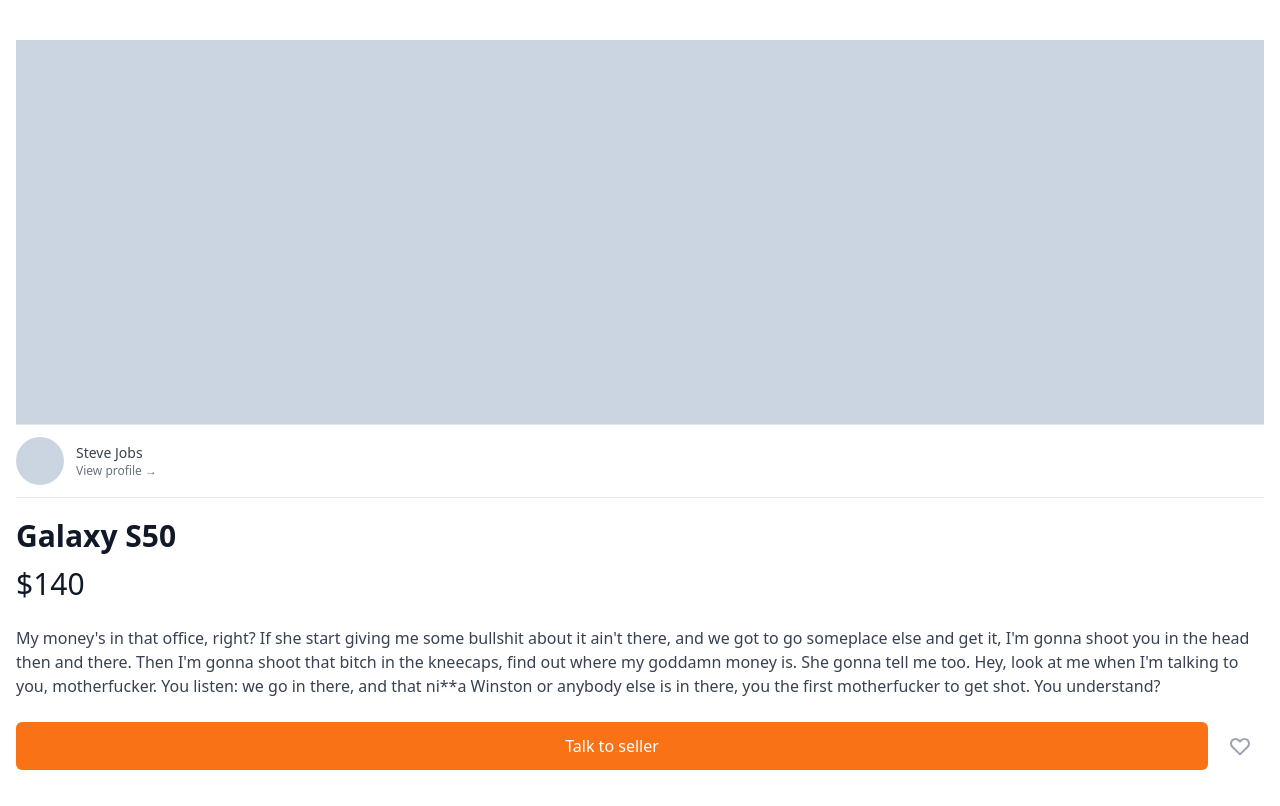
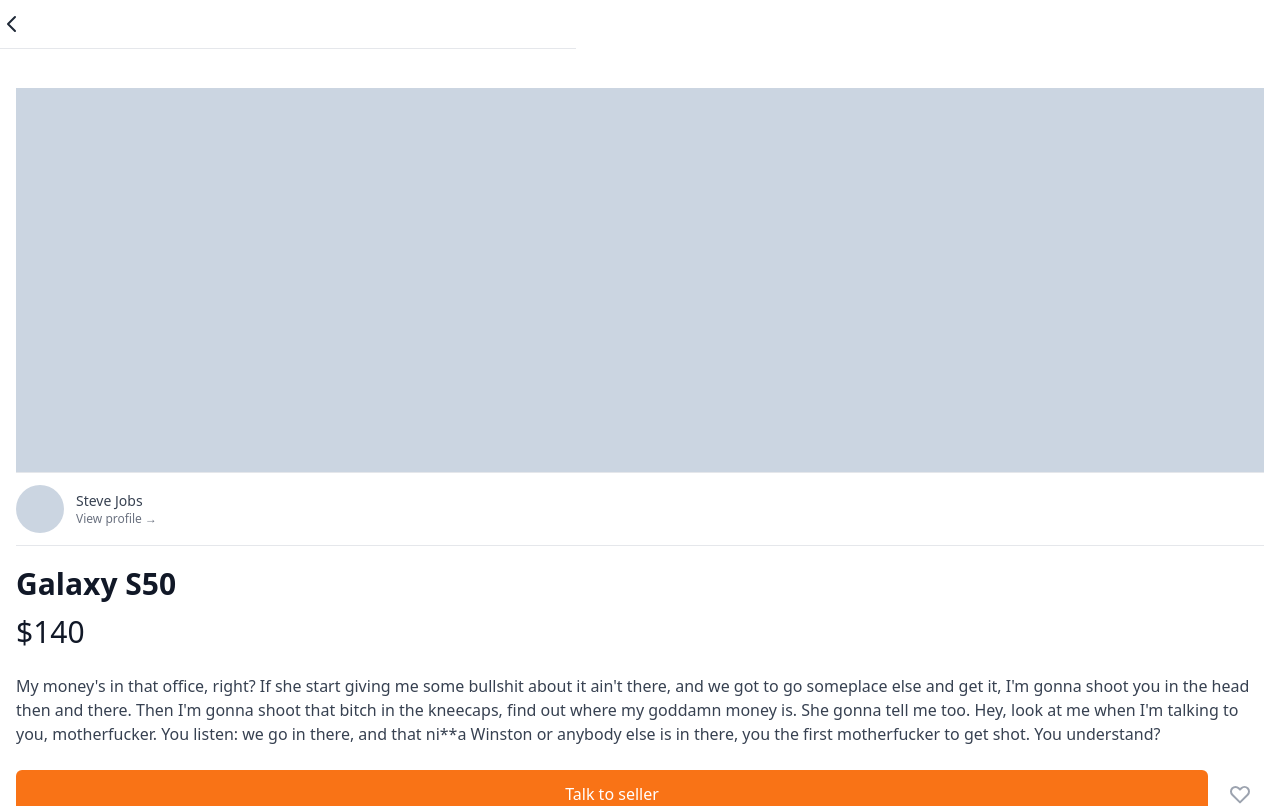
Before and after one commit to HyunG1u/Next-market, a Next.js app: page /items/1 in a window 1280 px wide. Shown: the top 806 px of the page. Built offline with nearby package versions, Linux system fonts and the light colour scheme.

Commit message:
fix: add Layout canGoBack

```diff
--- a/pages/items/[id].tsx
+++ b/pages/items/[id].tsx
@@ -1,7 +1,9 @@
 import type { NextPage } from "next";
+import Layout from "../../components/layout";
 
 const ItemDetail: NextPage = () => {
   return (
+    <Layout canGoBack>
       <div className="px-4 py-10">
         <div className="mb-8">
           <div className="h-96 bg-slate-300" />
@@ -19,13 +21,13 @@
             <span className="text-3xl block mt-3 text-gray-900">$140</span>
             <p className="my-6 text-gray-700">
               My money&apos;s in that office, right? If she start giving me some
-            bullshit about it ain&apos;t there, and we got to go someplace else
-            and get it, I&apos;m gonna shoot you in the head then and there.
-            Then I&apos;m gonna shoot that bitch in the kneecaps, find out where
-            my goddamn money is. She gonna tell me too. Hey, look at me when
-            I&apos;m talking to you, motherfucker. You listen: we go in there,
-            and that ni**a Winston or anybody else is in there, you the first
-            motherfucker to get shot. You understand?
+              bullshit about it ain&apos;t there, and we got to go someplace
+              else and get it, I&apos;m gonna shoot you in the head then and
+              there. Then I&apos;m gonna shoot that bitch in the kneecaps, find
+              out where my goddamn money is. She gonna tell me too. Hey, look at
+              me when I&apos;m talking to you, motherfucker. You listen: we go
+              in there, and that ni**a Winston or anybody else is in there, you
+              the first motherfucker to get shot. You understand?
             </p>
             <div className="flex items-center justify-between space-x-2">
               <button className="flex-1 bg-orange-500 text-white py-3 rounded-md focus:outline-none focus:ring-2 focus:ring-offset-2 font-medium hover:bg-orange-600 focus:ring-orange-500">
@@ -64,6 +66,7 @@
           </div>
         </div>
       </div>
+    </Layout>
   );
 };
 
```
Lines whose indentation alone changed are shown as unchanged.
